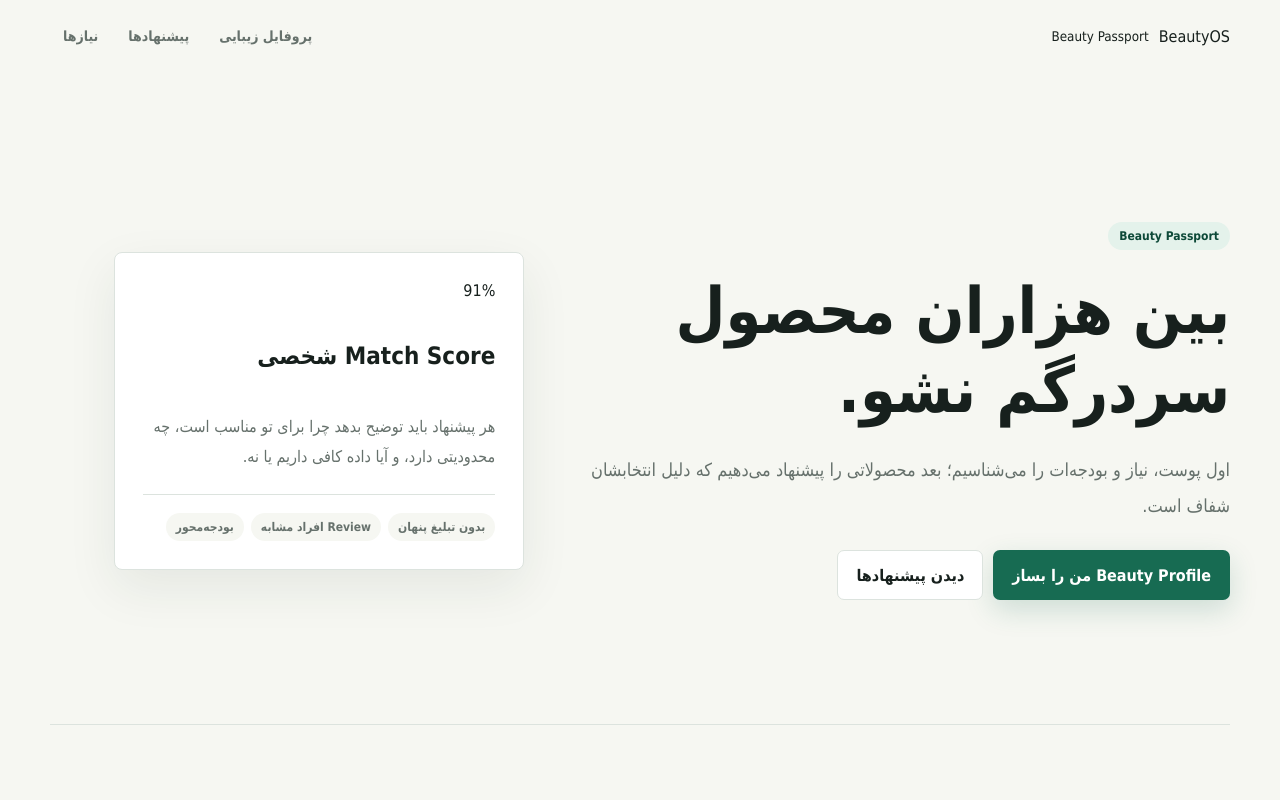
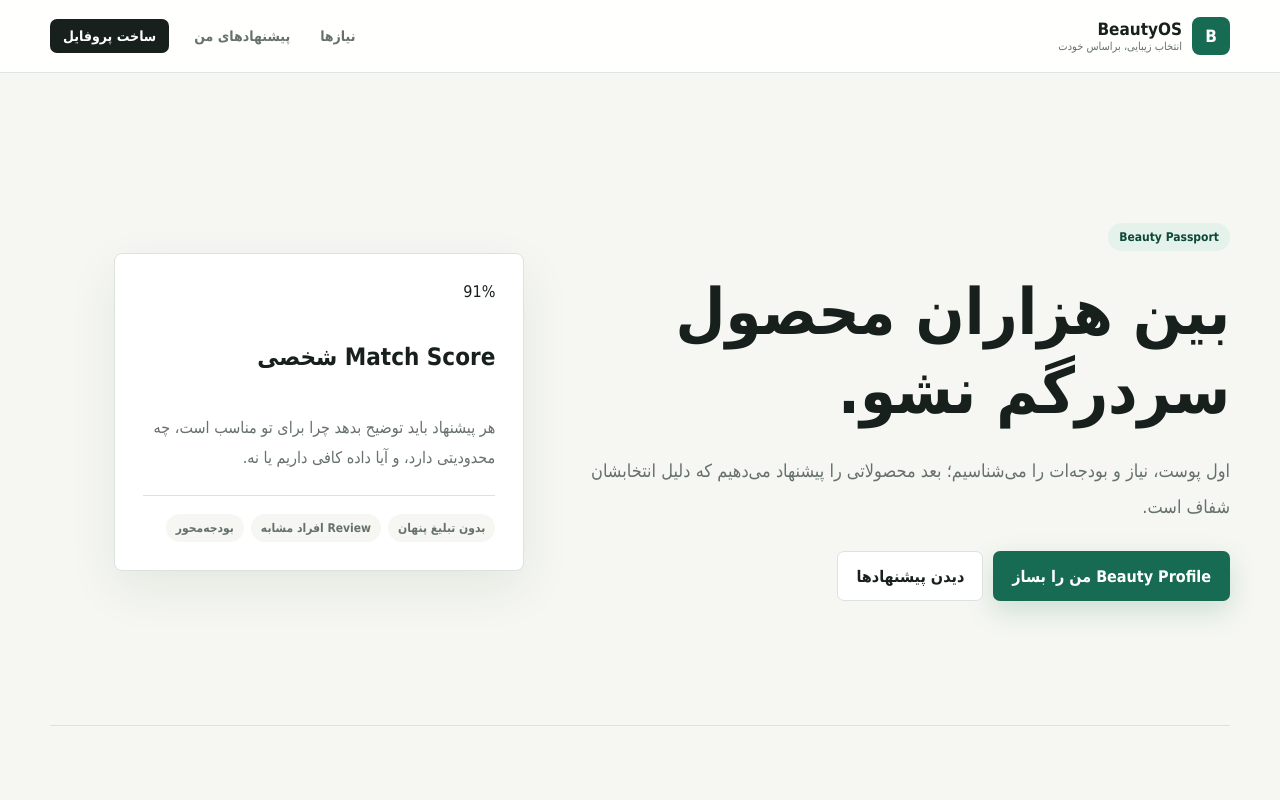
Before and after one commit to Milad20-ebrahimi/beauty, a Next.js app: page / in a window 1280 px wide. Shown: the top 800 px of the page. Built offline with nearby package versions, Linux system fonts and the light colour scheme.

Commit message:
feat: redesign BeautyOS UI and UX

```diff
--- a/src/app/layout.tsx
+++ b/src/app/layout.tsx
@@ -10,17 +10,22 @@ export default function RootLayout({ children }: Readonly<{ children: React.Reac
   return (
     <html lang="fa" dir="rtl">
       <body>
+        <div className="site-header-wrap">
           <header className="site-header">
-          <a href="/" className="brand-mark">
-            <span>BeautyOS</span>
-            <small>Beauty Passport</small>
+            <a href="/" className="brand-mark" aria-label="BeautyOS - صفحه اصلی">
+              <span className="brand-symbol">B</span>
+              <span className="brand-copy">
+                <strong>BeautyOS</strong>
+                <small>انتخاب زیبایی، براساس خودت</small>
+              </span>
             </a>
             <nav className="site-nav" aria-label="ناوبری اصلی">
-            <a href="/passport">پروفایل زیبایی</a>
-            <a href="/recommendations">پیشنهادها</a>
               <a href="/needs">نیازها</a>
+              <a href="/recommendations">پیشنهادهای من</a>
+              <a href="/passport" className="nav-cta">ساخت پروفایل</a>
             </nav>
           </header>
+        </div>
         {children}
       </body>
     </html>
```
Lines whose indentation alone changed are shown as unchanged.
